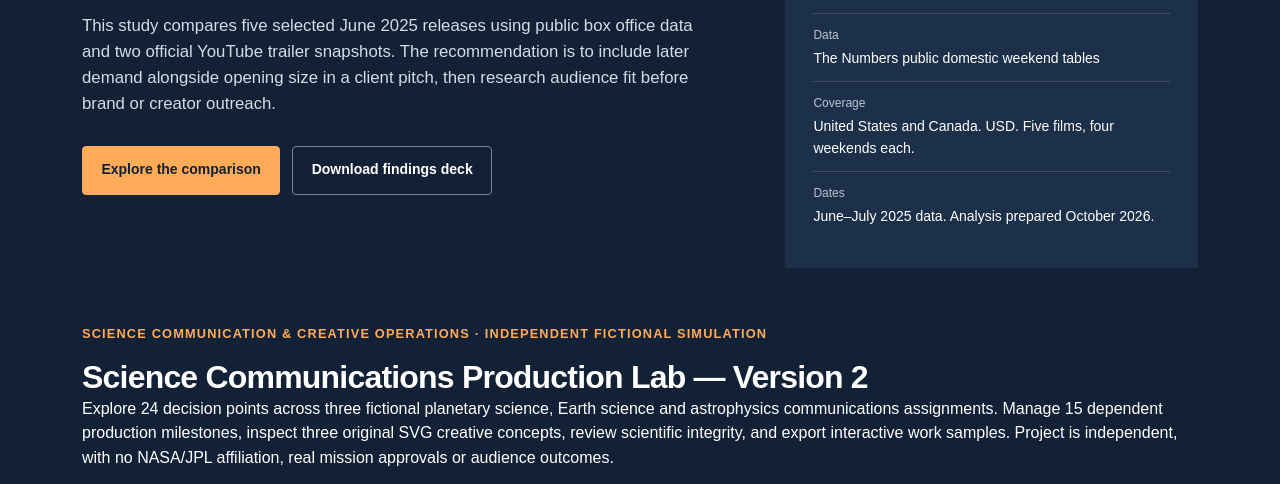
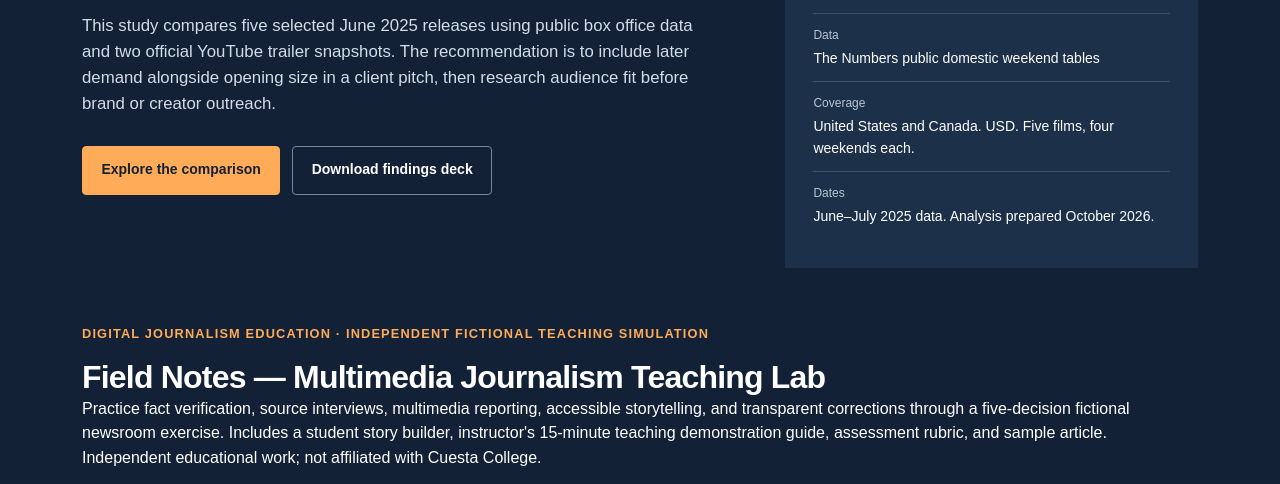
Before and after one commit to michaelfarzinpour-droid/michaelfarzinpour-droid.github.io, a plain HTML site: page index.html in a window 1280 px wide. Shown: the part 464-948 px from the top of the page. Drawn offline with Linux system fonts and the light colour scheme.

Commit message:
Feature multimedia journalism teaching lab on portfolio homepage

```diff
--- a/index.html
+++ b/index.html
@@ -7,6 +7,7 @@
 <body><a class="skip" href="#main">Skip to content</a>
 <header class="masthead wrap"><a class="identity" href="#main">Michael Farzinpour<span>Audience and Marketplace Insights</span></a><nav aria-label="Portfolio"><a href="global-theatrical-research-lab/">Global theatrical research lab</a><a href="#comparison">Compare films</a><a href="#social">YouTube trailers</a><a href="#method">Methods and sources</a><a href="cpg-market-intelligence-lab/">CPG market intelligence lab</a><a href="staffing-technology-intelligence-lab/">Staffing technology research lab</a><a href="talent-acquisition-technology-lab/">Talent acquisition technology lab</a><a href="projects/index.html#ev-marketplace">EV marketplace</a><a href="projects/index.html#cfpb-complaints">CFPB analysis</a><a href="regional-water-affairs-simulation/">Water affairs simulation</a><a href="institutional-impact-content-simulation/">Content strategy simulation</a><a href="california-disability-policy/">California disability policy</a><a href="company-intelligence-landscape/">Company intelligence</a><a href="https://www.linkedin.com/in/michaelfarzinpour">LinkedIn</a></nav></header>
 <main id="main"><section class="intro wrap"><div><p class="eyebrow">Film marketplace case study</p><h1>Film demand beyond<br>opening weekend.</h1><p class="lead">Elio opened 30.5% below 28 Years Later, yet earned 46.2% more in weekend four and 18.2% more per theater. A smaller opening can still deserve a closer look.</p><p class="lead">This study compares five selected June 2025 releases using public box office data and two official YouTube trailer snapshots. The recommendation is to include later demand alongside opening size in a client pitch, then research audience fit before brand or creator outreach.</p><div class="actions"><a class="button primary" href="#comparison">Explore the comparison</a><a class="button secondary" href="files/Summer_Film_Demand_and_Retention.pptx" download>Download findings deck</a></div></div><aside class="scope"><span class="scope-label">Summer Film Demand and Retention</span><h2>Opening scale and sustained demand.</h2><p>Revenue per theater adds context to total gross. It helps distinguish a change in venue count from the revenue earned at those venues.</p><dl><div><dt>Data</dt><dd>The Numbers public domestic weekend tables</dd></div><div><dt>Coverage</dt><dd>United States and Canada. USD. Five films, four weekends each.</dd></div><div><dt>Dates</dt><dd>June–July 2025 data. Analysis prepared October 2026.</dd></div></dl></aside></section>
+<section class="wrap" id="multimedia-journalism-teaching-lab-feature" aria-labelledby="multimedia-journalism-teaching-lab-title"><p class="eyebrow">Digital journalism education · Independent fictional teaching simulation</p><h2 id="multimedia-journalism-teaching-lab-title">Field Notes — Multimedia Journalism Teaching Lab</h2><p>Practice fact verification, source interviews, multimedia reporting, accessible storytelling, and transparent corrections through a five-decision fictional newsroom exercise. Includes a student story builder, instructor's 15-minute teaching demonstration guide, assessment rubric, and sample article. Independent educational work; not affiliated with Cuesta College.</p><p><a class="button primary" href="multimedia-journalism-teaching-lab/">Explore the interactive journalism teaching lab</a></p></section>
 <section class="wrap" id="science-communications-production-lab-feature" aria-labelledby="science-communications-production-lab-title"><p class="eyebrow">Science communication &amp; creative operations · Independent fictional simulation</p><h2 id="science-communications-production-lab-title">Science Communications Production Lab — Version 2</h2><p>Explore 24 decision points across three fictional planetary science, Earth science and astrophysics communications assignments. Manage 15 dependent production milestones, inspect three original SVG creative concepts, review scientific integrity, and export interactive work samples. Project is independent, with no NASA/JPL affiliation, real mission approvals or audience outcomes.</p><p><a class="button primary" href="science-communications-production-lab/">Explore the enhanced science communications lab</a></p></section>
 <section class="wrap" id="talent-acquisition-technology-lab-feature" aria-labelledby="talent-acquisition-technology-lab-title"><p class="eyebrow">Staffing technology research · Independent synthetic simulation</p><h2 id="talent-acquisition-technology-lab-title">Talent Acquisition Technology Research &amp; Market Intelligence Lab</h2><p>Investigate AI recruiting adoption across 1,200 fictional staffing firms; compare raw and stratified growth associations, test technology investment assumptions, and assess fictional vendor claims. Includes a reproducible synthetic research companion, transparent limitations, and an executive brief. Independent project, not affiliated with SIA.</p><p><a class="button primary" href="talent-acquisition-technology-lab/">Explore the talent acquisition technology lab</a></p></section>
 <section class="wrap" id="research-informatics-lab-feature" aria-labelledby="research-informatics-lab-title"><p class="eyebrow">Research informatics · Independent fictional simulation</p><h2 id="research-informatics-lab-title">Research Informatics Investigator Support &amp; Service Coordination Lab</h2><p>Work through 12 investigator-support decisions across research intake, requirements gathering, fit-for-purpose service routing, sensitive-data governance escalation, and service performance improvement. Explore 60 synthetic support tickets and download six operational work products. Independent portfolio simulation; not affiliated with UCLA Health.</p><p><a class="button primary" href="research-informatics-investigator-support-lab/">Explore the research informatics lab</a></p></section>
```
